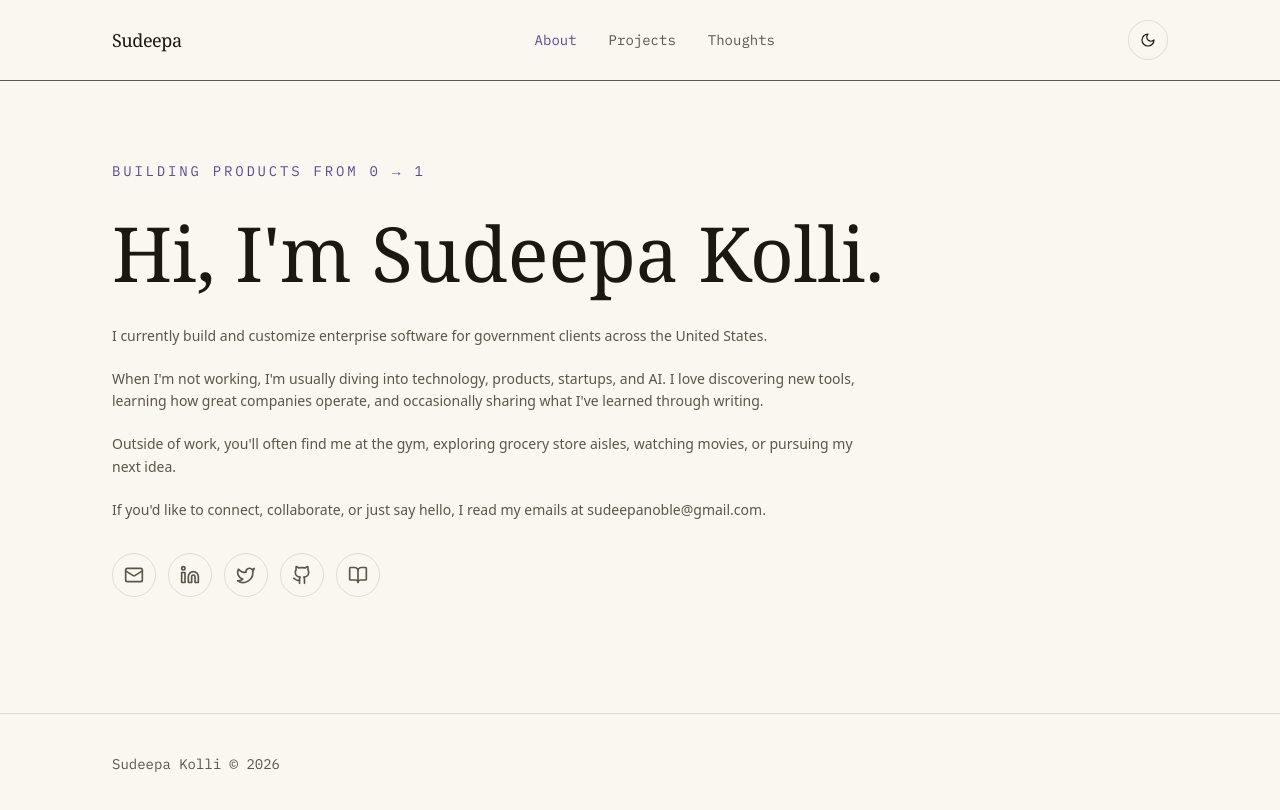
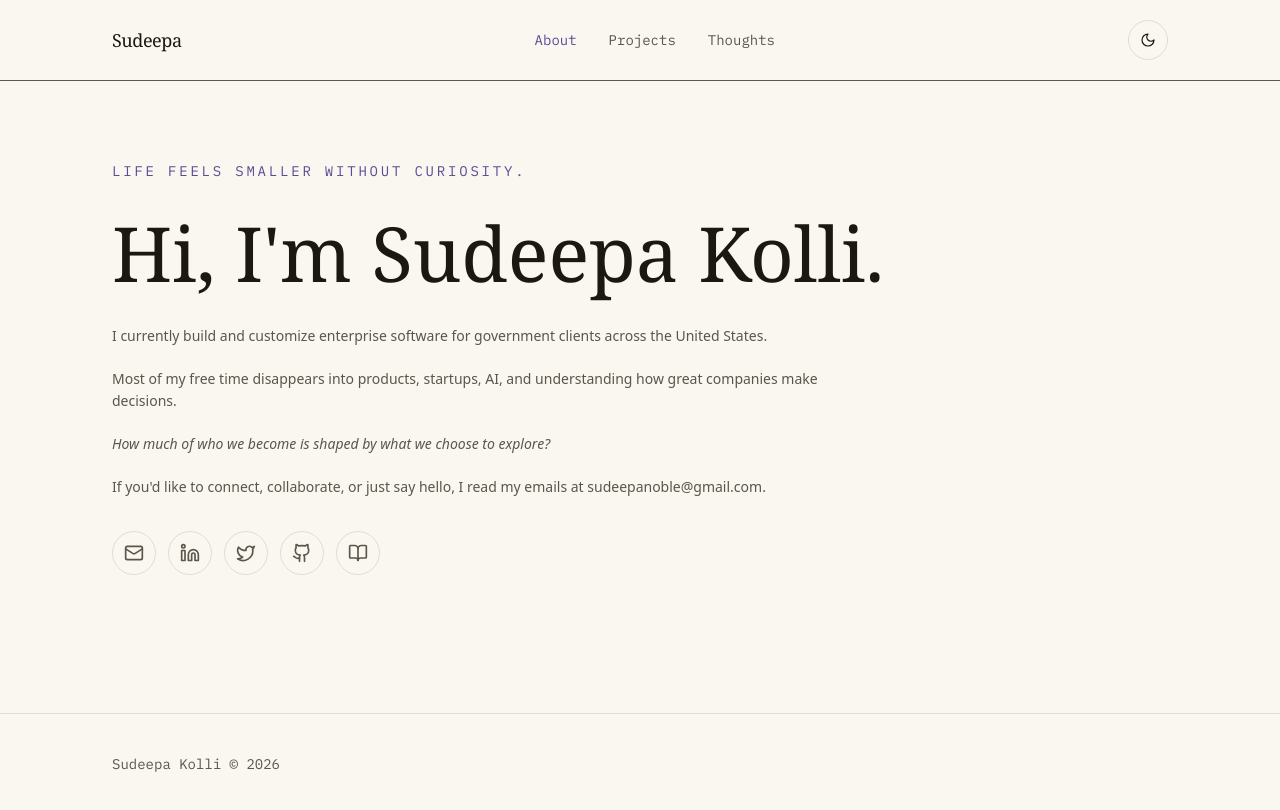
Before and after one commit to SudeepaNoble/SudeepaNoble.github.io, a Next.js app: page / in a window 1280 px wide. Shown: the top 810 px of the page. Built offline with nearby package versions, Linux system fonts and the light colour scheme.

Commit message:
Update About page copy

```diff
--- a/src/components/hero.tsx
+++ b/src/components/hero.tsx
@@ -39,10 +39,17 @@ export function Hero() {
               className="text-sm leading-relaxed text-ink-soft dark:text-bone-soft"
             />
           ))}
+          {profile.proofLine ? (
+            <AnimatedParagraph
+              text={profile.proofLine}
+              delay={0.2}
+              className="text-sm leading-relaxed text-ink-soft dark:text-bone-soft"
+            />
+          ) : null}
           <AnimatedParagraph
-            text={profile.proofLine}
-            delay={0.2}
-            className="text-sm leading-relaxed text-ink-soft dark:text-bone-soft"
+            text={profile.question}
+            delay={0.23}
+            className="text-sm italic leading-relaxed text-ink-soft dark:text-bone-soft"
           />
           <AnimatedParagraph
             text={profile.asideLine}
--- a/src/data/profile.ts
+++ b/src/data/profile.ts
@@ -4,18 +4,20 @@
 export const profile = {
   name: "Sudeepa Kolli",
   shortName: "Sudeepa",
-  role: "BUILDING PRODUCTS FROM 0 → 1",
+  role: "LIFE FEELS SMALLER WITHOUT CURIOSITY.",
   greeting: "Hi, I'm Sudeepa Kolli.",
 
   // The main hero paragraph. {{highlight}} markers are rendered with
   // emphasis by the AnimatedText component — see src/components/animated-text.tsx
   heroParagraph: [
     "I currently build and customize enterprise software for government clients across the United States.",
-    "When I'm not working, I'm usually diving into technology, products, startups, and AI. I love discovering new tools, learning how great companies operate, and occasionally sharing what I've learned through writing.",
+    "Most of my free time disappears into products, startups, AI, and understanding how great companies make decisions.",
   ],
 
-  proofLine:
-    "Outside of work, you'll often find me at the gym, exploring grocery store aisles, watching movies, or pursuing my next idea.",
+  proofLine: "",
+
+  question:
+    "How much of who we become is shaped by what we choose to explore?",
 
   asideLine:
     "If you'd like to connect, collaborate, or just say hello, I read my emails at sudeepanoble@gmail.com.",
```
